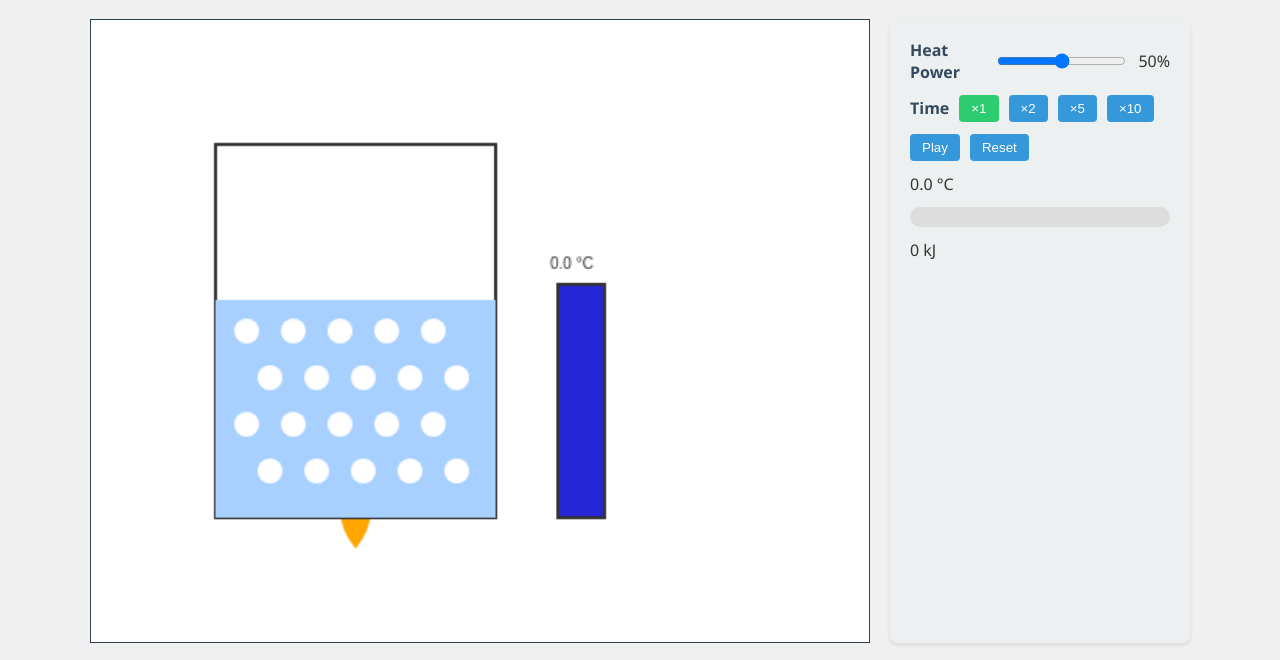
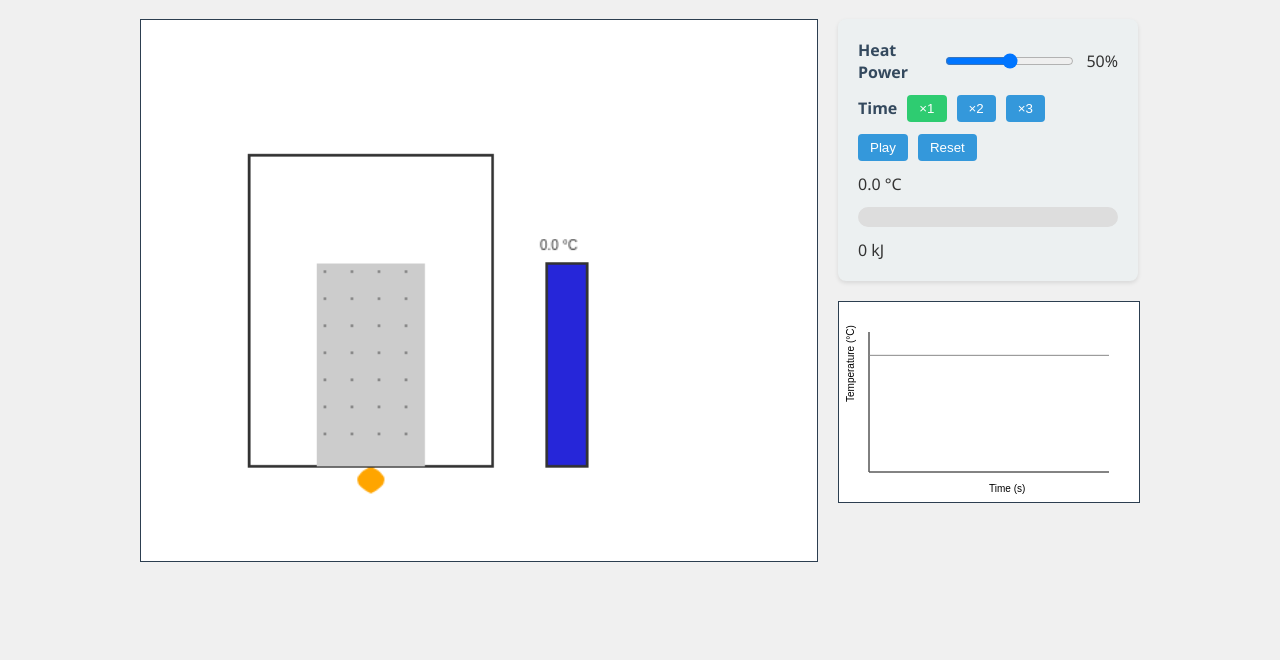
Before and after one commit to bakerpdgit/learningdemos, a plain HTML site: page phase_change.html in a window 1280 px wide. Shown: the part 87-747 px from the top of the page. Drawn offline with Linux system fonts and the light colour scheme.

Commit message:
Refine water phase change demo

```diff
--- a/phase_change.html
+++ b/phase_change.html
@@ -20,14 +20,16 @@
     display: flex;
     gap: 20px;
     width: 100%;
-    max-width: 1100px;
+    max-width: 1000px;
+    align-items: flex-start;
   }
   #viewCanvas, #graphCanvas {
     border: 1px solid #2c3e50;
     background-color: #fff;
   }
   #viewCanvas { flex-grow: 1; }
-  #graphCanvas { height: 300px; width: 100%; margin-top: 20px; }
+  .side { display:flex; flex-direction:column; gap:20px; }
+  #graphCanvas { width:300px; height:200px; }
   .controls {
     display: flex;
     flex-direction: column;
@@ -58,6 +60,7 @@
 <h1>Water Phase Change</h1>
 <div class="container">
   <canvas id="viewCanvas" width="500" height="400"></canvas>
+  <div class="side">
     <div class="controls">
       <div class="row">
         <label>Heat Power</label>
@@ -68,8 +71,7 @@
         <label>Time</label>
       <button data-scale="1" class="selected">×1</button>
       <button data-scale="2">×2</button>
-      <button data-scale="5">×5</button>
-      <button data-scale="10">×10</button>
+      <button data-scale="3">×3</button>
       </div>
       <div class="row">
         <button id="playButton">Play</button>
@@ -81,8 +83,9 @@
       <div class="energy-bar"><div id="energyFill" class="energy-fill"></div></div>
       <div class="row"><span id="energyText">0 kJ</span></div>
     </div>
+    <canvas id="graphCanvas" width="300" height="200"></canvas>
   </div>
-<canvas id="graphCanvas" width="800" height="300"></canvas>
+</div>
 <script>
 const MASS = 100; // g
 const CP_ICE = 2.09;
@@ -96,6 +99,11 @@ const Q_HEAT_WATER = MASS * CP_WATER * 100;
 const Q_VAP = MASS * L_V;
 const Q_TOTAL = Q_MELT + Q_HEAT_WATER + Q_VAP;
 
+const BEAKER = {x:80,y:330,w:180,h:230};
+const ICE_INIT_WIDTH = 80;
+const ICE_INIT_HEIGHT = 150;
+const FULL_WATER_HEIGHT = 110;
+
 let energy = 0;
 let time = 0;
 let isPaused = true;
@@ -103,6 +111,7 @@ let timeScale = 1;
 let temp = 0;
 let state = 'ice';
 let data = [];
+let steamParticles = [];
 
 const viewCanvas = document.getElementById('viewCanvas');
 const vctx = viewCanvas.getContext('2d');
@@ -142,6 +151,7 @@ function reset(){
   temp = 0;
   state = 'ice';
   data = [];
+  steamParticles = [];
   energyFill.style.width = '0%';
   energyText.textContent = '0 kJ';
   tempDisplay.textContent = '0.0 °C';
@@ -168,12 +178,12 @@ function updateState(){
 
 function drawMain(){
   vctx.clearRect(0,0,viewCanvas.width,viewCanvas.height);
-  const beaker = {x:80,y:320,w:180,h:240};
-  const waterHeight = 140;
-  // burner
-  const flame = powerSlider.value/100;
-  if (flame>0){
-    const fh = 30 + flame*40;
+  const beaker = BEAKER;
+
+  // burner flame depends on temperature and power
+  const power=powerSlider.value;
+  if(power>0){
+    const fh = 20 + temp*0.4;
     vctx.fillStyle='orange';
     vctx.beginPath();
     vctx.moveTo(beaker.x+beaker.w/2, beaker.y+20);
@@ -181,28 +191,63 @@ function drawMain(){
     vctx.quadraticCurveTo(beaker.x+beaker.w/2+20, beaker.y+20-fh/2, beaker.x+beaker.w/2, beaker.y+20);
     vctx.fill();
   }
+
   // beaker
   vctx.strokeStyle='#333';
   vctx.lineWidth=2;
   vctx.strokeRect(beaker.x, beaker.y - beaker.h, beaker.w, beaker.h);
-  // water/ice
+
+  // compute masses
+  let massLiquid=0, meltFrac=0;
+  if(energy<Q_MELT){
+    meltFrac = 1 - energy/Q_MELT;
+    massLiquid = MASS - MASS*meltFrac;
+  }else if(energy < Q_MELT + Q_HEAT_WATER){
+    massLiquid = MASS;
+  }else if(energy < Q_MELT + Q_HEAT_WATER + Q_VAP){
+    massLiquid = Math.max(0, MASS - (energy - Q_MELT - Q_HEAT_WATER)/L_V);
+  }else{
+    massLiquid = 0;
+  }
+
+  const waterHeight = FULL_WATER_HEIGHT * (massLiquid/MASS);
   const waterTop = beaker.y - waterHeight;
-  if(state==='ice'){
+
+  // draw water
+  if(massLiquid>0){
     vctx.fillStyle='#a8d0ff';
     vctx.fillRect(beaker.x, waterTop, beaker.w, waterHeight);
-    for(let i=0;i<4;i++){
-      for(let j=0;j<5;j++){
-        const cx=beaker.x+20+j*30+(i%2?15:0);
-        const cy=waterTop+20+i*30;
-        vctx.fillStyle='#ffffff';
+  }
+
+  // draw ice block
+  if(meltFrac>0){
+    const iw = ICE_INIT_WIDTH*meltFrac;
+    const ih = ICE_INIT_HEIGHT*meltFrac;
+    const ix = beaker.x + (beaker.w - iw)/2;
+    const iy = beaker.y - ih;
+    vctx.fillStyle='#ccc';
+    vctx.fillRect(ix, iy, iw, ih);
+    vctx.fillStyle='#888';
+    for(let i=0;i<Math.floor(ih/20);i++){
+      for(let j=0;j<Math.floor(iw/20);j++){
+        vctx.fillRect(ix+5+j*20, iy+5+i*20, 2, 2);
+      }
+    }
+  }
+
+  // evaporation bubbles
+  if(state==='liquid' && temp>80){
+    const bub = Math.floor((temp-80)/20*5);
+    vctx.fillStyle='rgba(255,255,255,0.7)';
+    for(let i=0;i<bub;i++){
+      const bx = beaker.x+20+Math.random()*(beaker.w-40);
+      const by = waterTop+Math.random()*waterHeight;
       vctx.beginPath();
-        vctx.arc(cx,cy,8,0,Math.PI*2);
+      vctx.arc(bx,by,4,0,Math.PI*2);
       vctx.fill();
     }
   }
-  } else if(state==='melting' || state==='liquid' || state==='boiling'){
-    vctx.fillStyle='#a8d0ff';
-    vctx.fillRect(beaker.x, waterTop, beaker.w, waterHeight);
+
   if(state==='boiling'){
     vctx.fillStyle='rgba(255,255,255,0.8)';
     for(let i=0;i<10;i++){
@@ -212,18 +257,20 @@ function drawMain(){
       vctx.arc(bx,by,5,0,Math.PI*2);
       vctx.fill();
     }
+    // spawn steam particles escaping
+    if(Math.random()<0.3){
+      steamParticles.push({x:beaker.x+beaker.w/2,y:waterTop,vx:(Math.random()-0.5)*30,vy:-40-Math.random()*30});
     }
   }
-  if(state==='steam'){
-    for(let i=0;i<10;i++){
-      const sx = beaker.x + Math.random()*beaker.w;
-      const sy = waterTop - Math.random()*80;
+
+  // draw steam particles and update
+  steamParticles.forEach(p=>{
+    p.x+=p.vx*0.016; p.y+=p.vy*0.016;
+  });
+  steamParticles=steamParticles.filter(p=>p.y>beaker.y-beaker.h-50 && p.x>beaker.x && p.x<beaker.x+beaker.w);
   vctx.fillStyle='rgba(200,200,200,0.6)';
-      vctx.beginPath();
-      vctx.arc(sx, sy, 6, 0, Math.PI*2);
-      vctx.fill();
-    }
-  }
+  steamParticles.forEach(p=>{vctx.beginPath();vctx.arc(p.x,p.y,5,0,Math.PI*2);vctx.fill();});
+
   // thermometer
   const tColor = `hsl(${240 - Math.min(temp,120)*2},70%,50%)`;
   vctx.fillStyle=tColor;
@@ -235,7 +282,7 @@ function drawMain(){
 
 function drawGraph(){
   gctx.clearRect(0,0,gCanvas.width,gCanvas.height);
-  const margin=40;
+  const margin=30;
   const w=gCanvas.width;
   const h=gCanvas.height;
   const maxT=120;
```
Lines whose indentation alone changed are shown as unchanged.
